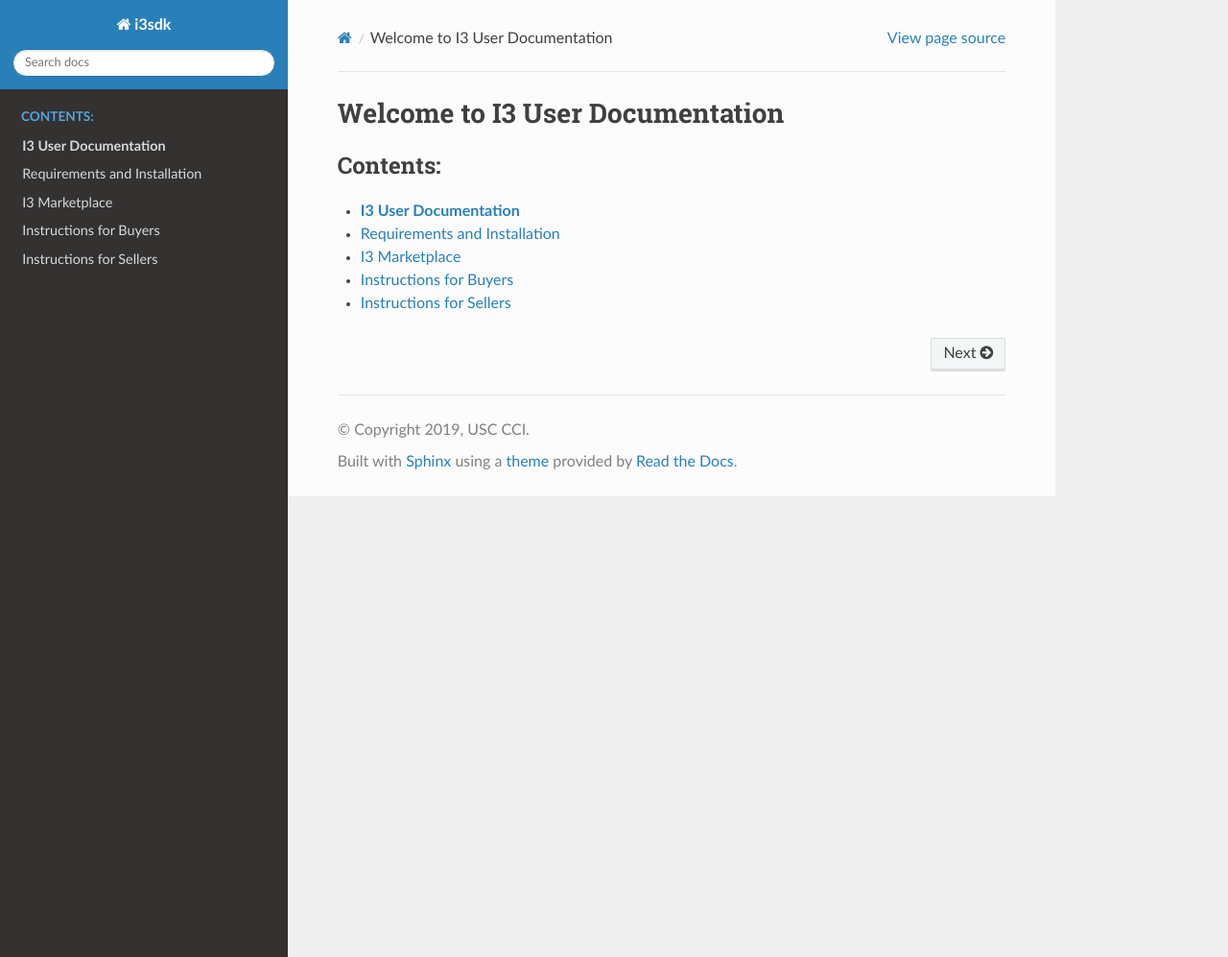
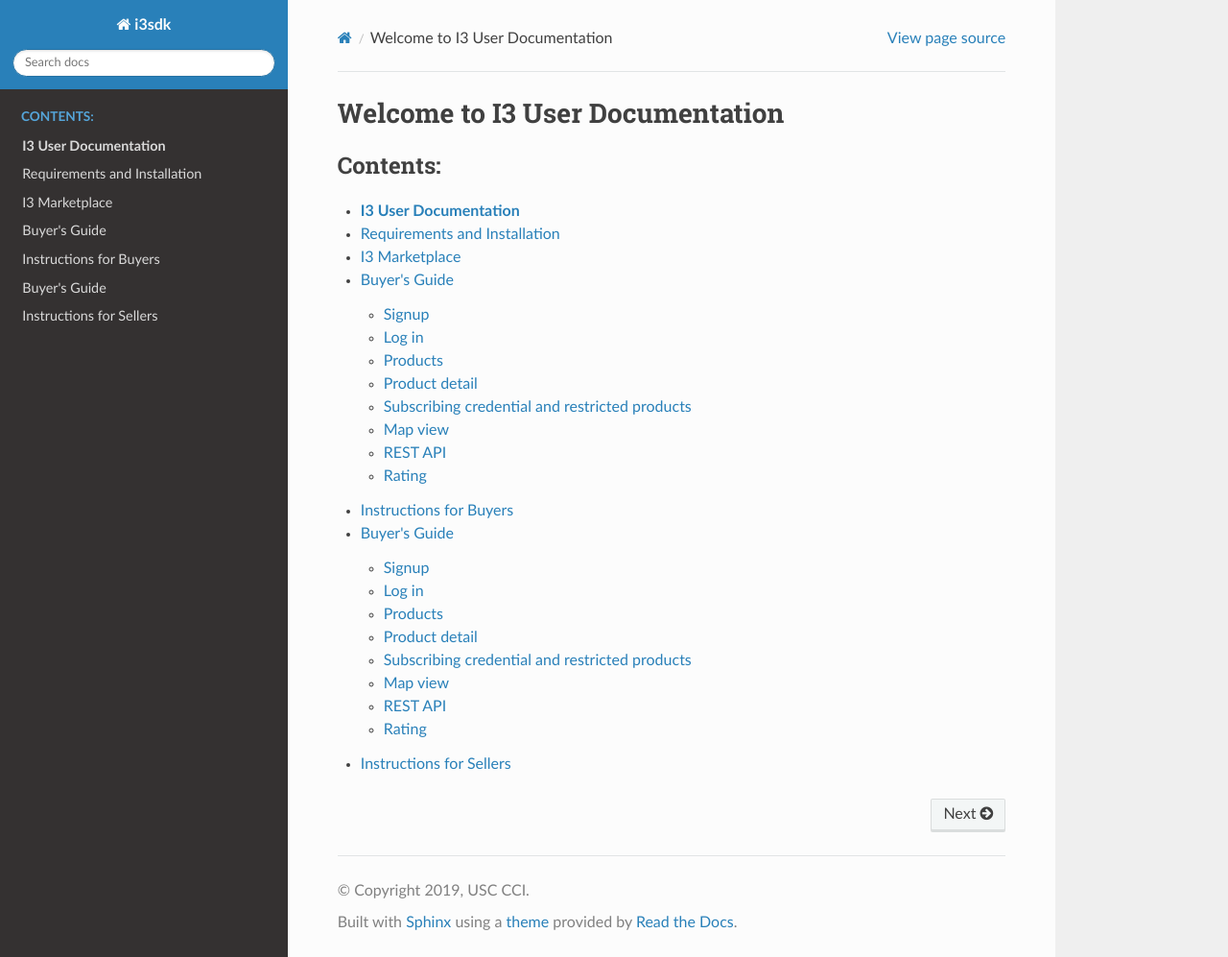
Before and after one commit to ANRGUSC/i3sdkdocs, a Sphinx documentation site: the page built from source/index.rst, in a window 1280 px wide and 997 px high. Shown: the whole window at 96% size. Built offline with Sphinx 7.4.7 and the Read the Docs theme 2.0.0, drawn with Linux system fonts in a browser that asks for light colours; some of the changed lines change nothing that is shown.

Commit message:
buyer and seller info added and updated

```diff
--- /dev/null
+++ b/source/buyerguide.rst
@@ -0,0 +1,65 @@
+==========================
+Buyer's Guide
+==========================
+
+Signup
+------
+All URLs of this platform require login, if you’re not logged in, you’ll be redirected to the login page. Sign up first before you log in. As indicted below, for now we haven’t enabled https, so please don’t use a password that’s the same as your other passwords.
+
+Log in
+------
+After logging in, you’ll see a dashboard page, which consists of three parts -- purchased products, your products and suggested products. As is suggested by the hints, the “purchased products” are the products that you (as a buyer) bought, the “my products” are products that you (as a seller) created, and the “suggested products” are the products recommended for you according to your preferences (as of today, we don’t have it yet, and it just shows all products on the marketplace, except yours).
+
+Apart from the above, the “add product” button on the up-right corner provides you with a quick way to create a product, but note that all products have to be created under existing hubs. So if you don’t have a hub yet, please register a hub first.
+
+Products
+--------
+The second field (up on the panel, right next to “I3 marketplace”) is called “products”. This page shows all the products on the marketplace, except the ones that you created. You can explore the market and buy products from here.
+
+Product detail
+--------------
+If you want to view the details of a product, just click the blue link. On this page you’ll see the full name, product creator and other information. Products are restricted or unrestricted (as shown in above figures). For restricted products, you have to require access to the product. Only after the product creator approves your purchase will you be able to subscribe to it. Of course he can deny it. You’ll get a notification when the seller makes a decision. For unrestricted products, you can just add to cart and check out. Another attribute of products is “sensor type”. Three choices are “sensor”, “actuator” and “both”. As a buyer, if you buy a sensor topic, you get a subscribe permission; if you buy a non-sensor topic, you get a publish-subscribe permission.
+
+Subscribing credential and restricted products
+----------------------------------------------
+You’ll get your (personal, not specific to any product) 12-digit subscribing credential once you buy your first product. You will use it for ALL subscription requests (of course you still have to buy a product before you can subscribe to it). Below is what happens when you buy a restricted product (and if it’s the very first product you bought on the marketplace).
+
+Now let’s log in as Matt and approve the purchase.
+
+Map view
+--------
+You can view products in both list and map (google map API key).
+
+On any of the marks you can check out the details of a product.
+
+REST API
+--------
+All API endpoints require token authentication (auto generate when you click API key on up-right drop-down panel). Currently we only allow get query for products.
+SHELL command:
+curl -X GET -H 'Authorization: Token {YOUR_API_KEY}' 'http://{HOST_IP}:{PORT}/api/product/?{QUERY_NAME}={VALUE}&{QUERY_NAME}={VALUE}&...'
+(the above query params are using AND logic, in case you want to have multiple restrictions on return object)
+
+Allowed Query Params:
+===============================
+
+* pk : return product with pk
+* name : return product with name
+
+1. seller : get a list of products this guy sells
+2. sensor_type : sensor, actuator or both
+3. restricted_active  : 0 for unrestricted products, 1 for restricted
+4. hub : filter by hub name
+5. description_contains : return products whose description contain your input query (such as air quality). NOTE: use %20 if you want to input space, eg air%20quality
+
+1. search : return any product whose SELLER or HUB or NAME or DESCRIPTION contain your input search query
+
+
+Rating
+------
+In the product detail page there’s a rating function as shown above.
+GET operation only requires login, while POST operation comes with mutiple permission check:
+* if request user is not logged in, return fail
+* if request user is creator of request product, return fail (You can't rate your own product)
+* if request user already rated the product, return fail (even if he bought it more than once)
+* everybody (except the seller) can rate the product (once and for all, only ONCE)
+* product rating have two values: Overall Rating (average by all raters) and Verified Rating (average by buyers). While now at my instance, the overall rating is displayed, we can switch to the mode that only display the average rating of those who actually bought the product. So even though everybody can rate, we can still keep track of the actual score (currently not fully supported though).
--- a/source/index.rst
+++ b/source/index.rst
@@ -13,5 +13,7 @@
    intro.rst
    req.rst
    i3market.rst
+   buyerguide.rst
    buyers.rst
+   sellerguide.rst
    sellers.rst
--- /dev/null
+++ b/source/sellerguide.rst
@@ -0,0 +1,65 @@
+==========================
+Buyer's Guide
+==========================
+
+Signup
+------
+All URLs of this platform require login, if you’re not logged in, you’ll be redirected to the login page. Sign up first before you log in. As indicted below, for now we haven’t enabled https, so please don’t use a password that’s the same as your other passwords.
+
+Log in
+------
+After logging in, you’ll see a dashboard page, which consists of three parts -- purchased products, your products and suggested products. As is suggested by the hints, the “purchased products” are the products that you (as a buyer) bought, the “my products” are products that you (as a seller) created, and the “suggested products” are the products recommended for you according to your preferences (as of today, we don’t have it yet, and it just shows all products on the marketplace, except yours).
+
+Apart from the above, the “add product” button on the up-right corner provides you with a quick way to create a product, but note that all products have to be created under existing hubs. So if you don’t have a hub yet, please register a hub first.
+
+Products
+--------
+The second field (up on the panel, right next to “I3 marketplace”) is called “products”. This page shows all the products on the marketplace, except the ones that you created. You can explore the market and buy products from here.
+
+Product detail
+--------------
+If you want to view the details of a product, just click the blue link. On this page you’ll see the full name, product creator and other information. Products are restricted or unrestricted (as shown in above figures). For restricted products, you have to require access to the product. Only after the product creator approves your purchase will you be able to subscribe to it. Of course he can deny it. You’ll get a notification when the seller makes a decision. For unrestricted products, you can just add to cart and check out. Another attribute of products is “sensor type”. Three choices are “sensor”, “actuator” and “both”. As a buyer, if you buy a sensor topic, you get a subscribe permission; if you buy a non-sensor topic, you get a publish-subscribe permission.
+
+Subscribing credential and restricted products
+----------------------------------------------
+You’ll get your (personal, not specific to any product) 12-digit subscribing credential once you buy your first product. You will use it for ALL subscription requests (of course you still have to buy a product before you can subscribe to it). Below is what happens when you buy a restricted product (and if it’s the very first product you bought on the marketplace).
+
+Now let’s log in as Matt and approve the purchase.
+
+Map view
+--------
+You can view products in both list and map (google map API key).
+
+On any of the marks you can check out the details of a product.
+
+REST API
+--------
+All API endpoints require token authentication (auto generate when you click API key on up-right drop-down panel). Currently we only allow get query for products.
+SHELL command:
+curl -X GET -H 'Authorization: Token {YOUR_API_KEY}' 'http://{HOST_IP}:{PORT}/api/product/?{QUERY_NAME}={VALUE}&{QUERY_NAME}={VALUE}&...'
+(the above query params are using AND logic, in case you want to have multiple restrictions on return object)
+
+Allowed Query Params:
+===============================
+
+* pk : return product with pk
+* name : return product with name
+
+1. seller : get a list of products this guy sells
+2. sensor_type : sensor, actuator or both
+3. restricted_active  : 0 for unrestricted products, 1 for restricted
+4. hub : filter by hub name
+5. description_contains : return products whose description contain your input query (such as air quality). NOTE: use %20 if you want to input space, eg air%20quality
+
+1. search : return any product whose SELLER or HUB or NAME or DESCRIPTION contain your input search query
+
+
+Rating
+------
+In the product detail page there’s a rating function as shown above.
+GET operation only requires login, while POST operation comes with mutiple permission check:
+* if request user is not logged in, return fail
+* if request user is creator of request product, return fail (You can't rate your own product)
+* if request user already rated the product, return fail (even if he bought it more than once)
+* everybody (except the seller) can rate the product (once and for all, only ONCE)
+* product rating have two values: Overall Rating (average by all raters) and Verified Rating (average by buyers). While now at my instance, the overall rating is displayed, we can switch to the mode that only display the average rating of those who actually bought the product. So even though everybody can rate, we can still keep track of the actual score (currently not fully supported though).
```
Also changed, not shown: 14 other files.
